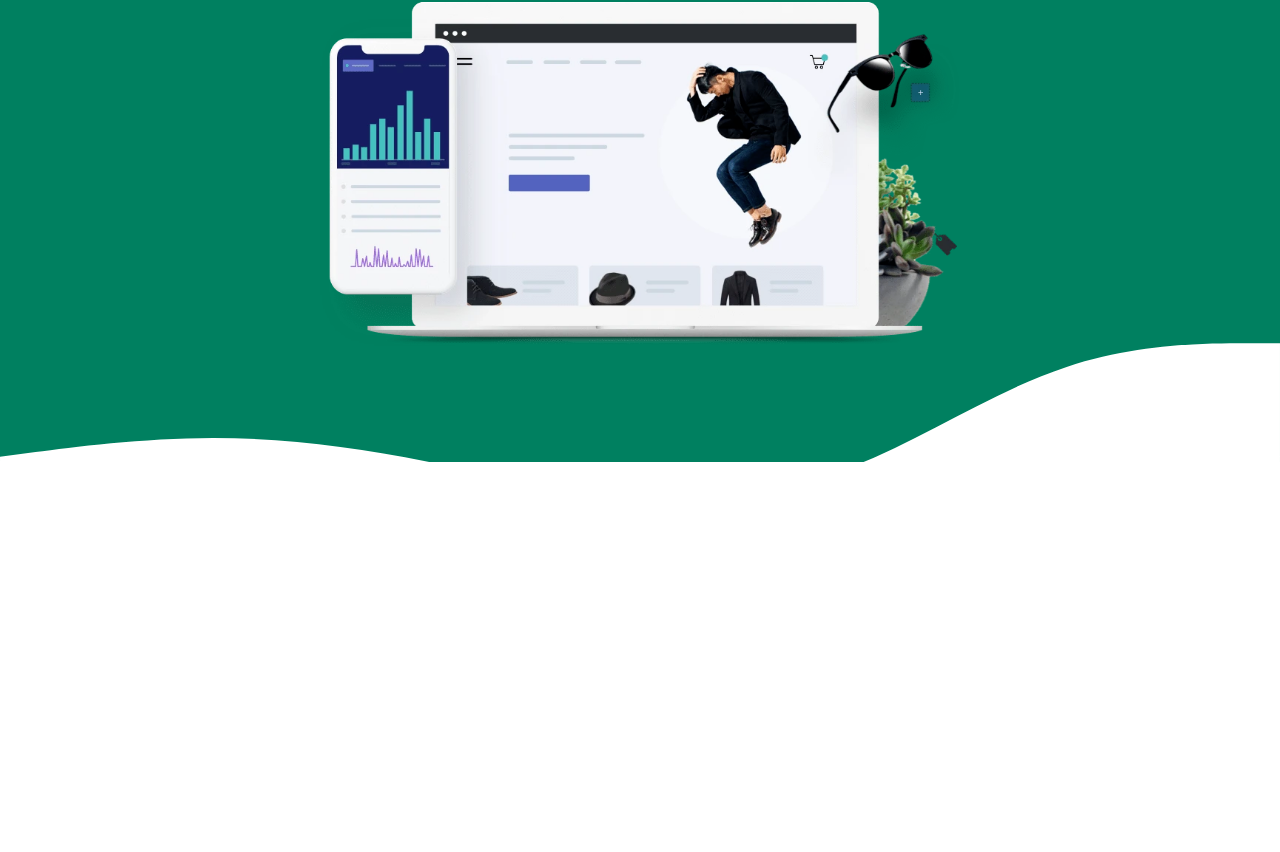
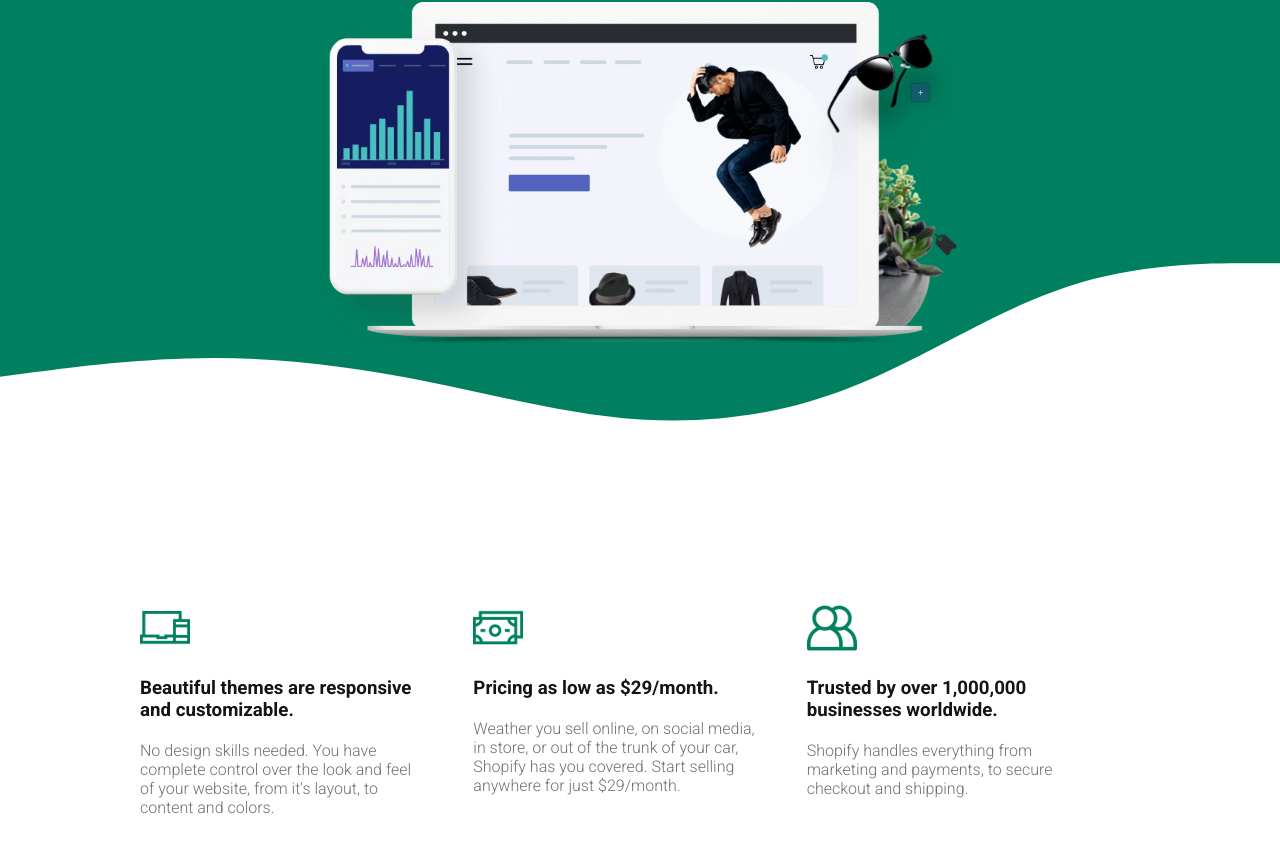
Before and after one commit to j-rayhan/ShopifyLandingPage, a React (Create React App) app: page / in a window 1280 px wide. Shown: the part 418-1270 px from the top of the page. Before the commit the page ends 880 px from the top, so only its background shows below. Built offline with nearby package versions, Linux system fonts and the light colour scheme.

Commit message:
Feature Section

```diff
--- a/src/App.tsx
+++ b/src/App.tsx
@@ -1,4 +1,5 @@
 import React from 'react';
+import Feature from './components/Feature';
 import Header from './components/Header';
 
 function App() {
@@ -6,6 +7,8 @@ function App() {
     <main>
       {/* Header */}
       <Header />
+      {/* Feature */}
+      <Feature />
     </main>
   );
 }
--- /dev/null
+++ b/src/components/Feature.tsx
@@ -0,0 +1,40 @@
+import React from 'react';
+import responsive from '../assets/responsive-icon.png';
+import money from '../assets/money-icon.png';
+import users from '../assets/users-icon.png';
+
+function Feature() {
+    return (
+        <section className="site-feature">
+            <div>
+                <img src={responsive} alt="responsive-icon" />
+                <h3>
+                    Beautiful themes are responsive and customizable.
+                </h3>
+                <p>
+                    No design skills needed. You have complete control over the look and feel of your website, from it's layout, to content and colors.
+                </p>
+            </div>
+            <div>
+                <img src={money} alt="money-icon" />
+                <h3>
+                    Pricing as low as $29/month.
+                </h3>
+                <p>
+                    Weather you sell online, on social media, in store, or out of the trunk of your car, Shopify has you covered. Start selling anywhere for just $29/month.
+                </p>
+            </div>
+            <div>
+                <img src={users} alt="users-icon" />
+                <h3>
+                    Trusted by over 1,000,000 businesses worldwide.
+                </h3>
+                <p>
+                    Shopify handles everything from marketing and payments, to secure checkout and shipping.
+                </p>
+            </div>
+        </section>
+    );
+}
+
+export default Feature;
--- a/src/index.css
+++ b/src/index.css
@@ -104,6 +104,37 @@ main .site-header .header-banner {
 
 main .site-header .wave {
   position: absolute;
-  bottom: -10vh;
+  bottom: 0;
   left: 0;
 }
+
+
+/* ====================== Feature ================ */
+
+
+main .site-feature {
+  display: grid;
+  grid-template-columns: 1fr 1fr 1fr;
+  width: 1000px;
+  margin: 8% auto;
+  padding: 3% 0;
+}
+
+main .site-feature div { width: 85%;}
+
+main .site-feature div img {
+  width: 50px;
+  height: 50px;
+  object-fit: contain;
+}
+
+main .site-feature div h3 {
+  margin-top: 20px;
+  color: var(--dark-gray);
+}
+
+main .site-feature div p {
+  margin-top: 20px;
+  color: var(--light-gray);
+  font-weight: 300;
+}
```
